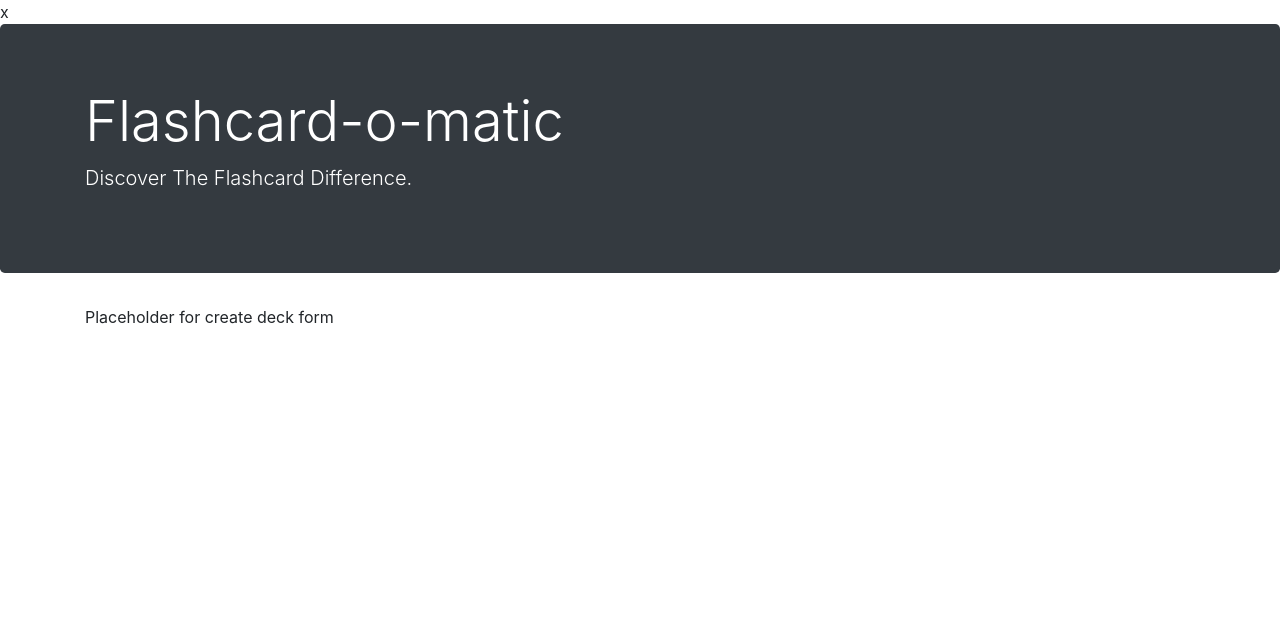
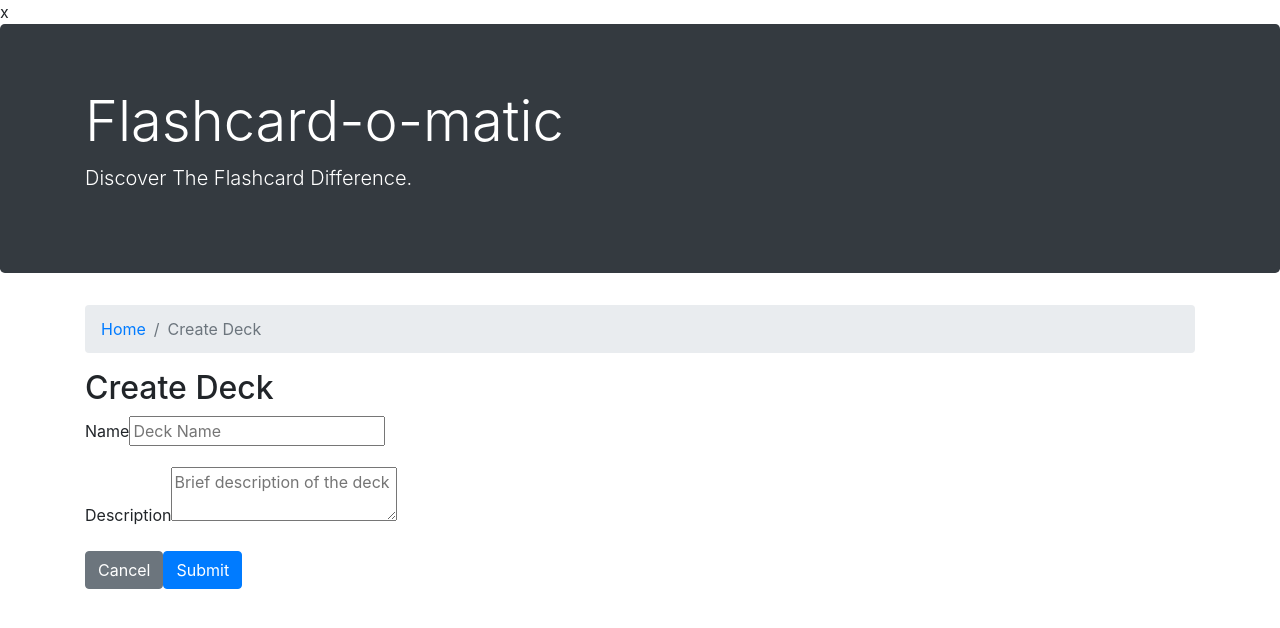
Before and after one commit to Dobes9/flashcard-o-matic, a React (Create React App) app: page /decks/new in a window 1280 px wide. Shown: the top 628 px of the page. Built offline with nearby package versions, Linux system fonts and the light colour scheme; no server answers; a web font is replaced by a local one.

Commit message:
will create handleSubmit in this component and pass as prop to DeckForm

```diff
--- a/src/Decks/CreateDeck.js
+++ b/src/Decks/CreateDeck.js
@@ -1,5 +1,23 @@
-import React from 'react';
+import React from "react";
+import { Link } from "react-router-dom";
+import DeckForm from "./DeckForm";
 
 export default function CreateDeck() {
-    return <p>Placeholder for create deck form</p>
+    //const handleSubmit = (event) => {}
+  return (
+    <div>
+      <nav aria-label="breadcrumb">
+        <ol className="breadcrumb">
+          <li className="breadcrumb-item">
+            <Link to="/">Home</Link>
+          </li>
+          <li className="breadcrumb-item active" aria-current="page">
+            Create Deck
+          </li>
+        </ol>
+      </nav>
+      <h2>Create Deck</h2>
+      <DeckForm selectedDeck={{ name: "", description: "" }} />
+    </div>
+  );
 }
```
